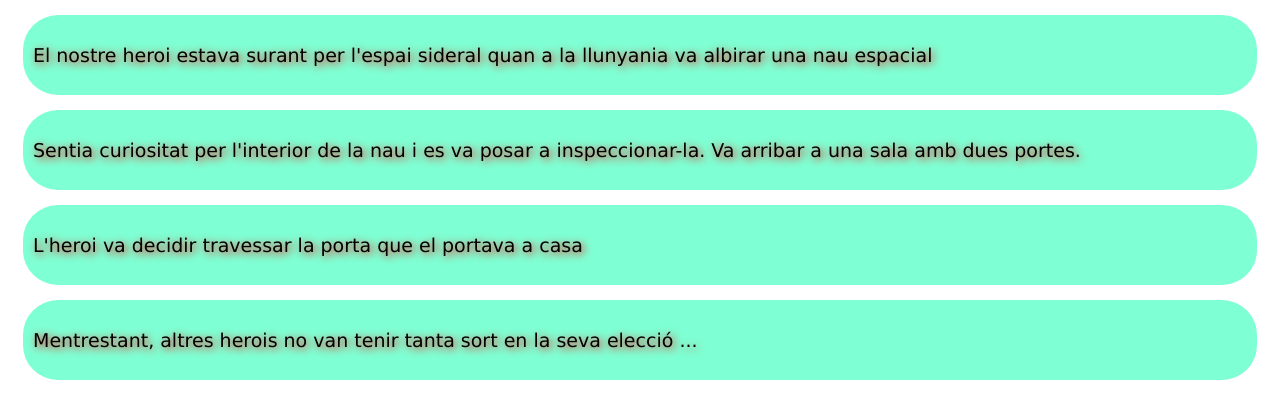
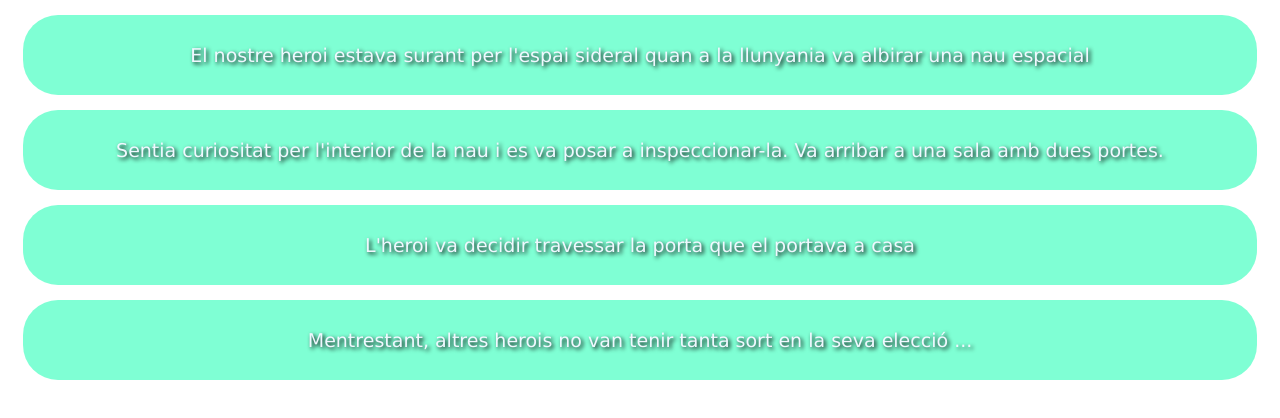
Before and after one commit to MiguelCagnate/Hero-React-Sprint-6, a React (Create React App) app: page / in a window 1280 px wide. Shown: the top 418 px of the page. Built offline with nearby package versions, Linux system fonts and the light colour scheme.

Commit message:
Mas estilos a los párrafos

```diff
--- /dev/null
+++ b/estilo.css
@@ -0,0 +1,4 @@
+h1{
+text-align: center;
+
+}
--- a/src/App.js
+++ b/src/App.js
@@ -1,5 +1,3 @@
-import { useState } from "react";
-import { x } from "./components/styled";
 import styled from "styled-components";
 import { Frases } from "./data/data";
 
@@ -7,16 +5,17 @@ const StyledP = styled.p`
     font-size: 19px;
     font-family: Verdana, Geneva, Tahoma, sans-serif;
     background-color:aquamarine;
-    color: black;
+    color: aliceblue;
     border-radius: 35px;
     margin: 15px;
     padding: 10px;
-    text-shadow: 2px 2px 8px #FF0000;
+    text-shadow: 2px 2px 4px #000000;
+    text-align: center;
 
 `
 
 
-function App() {
+export function App() {
 
 
   return (
@@ -29,5 +28,3 @@ function App() {
     </StyledP>
   ));
 }
-
-export default App;
```
Also changed, not shown: src/index.js (+4 -5 lines).
